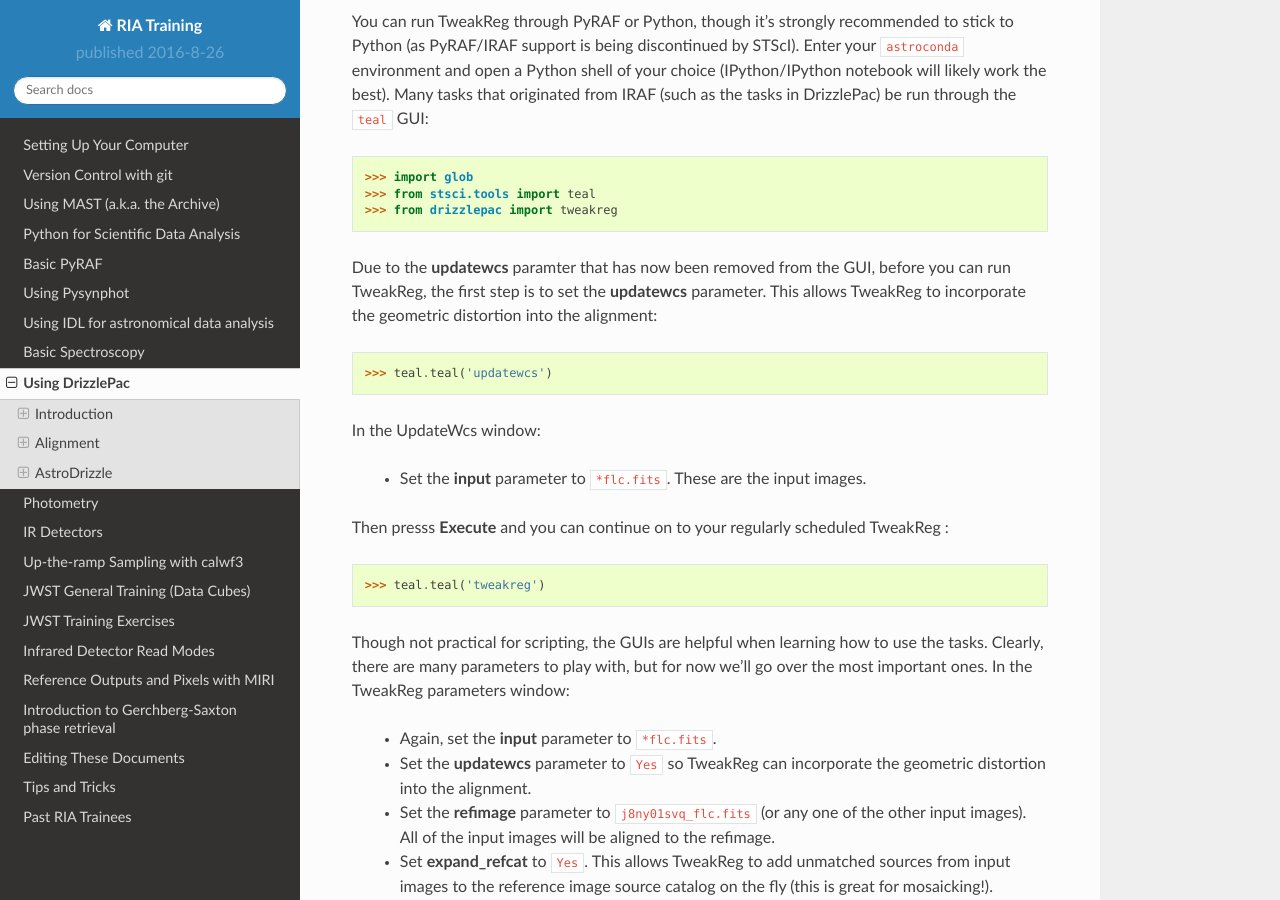
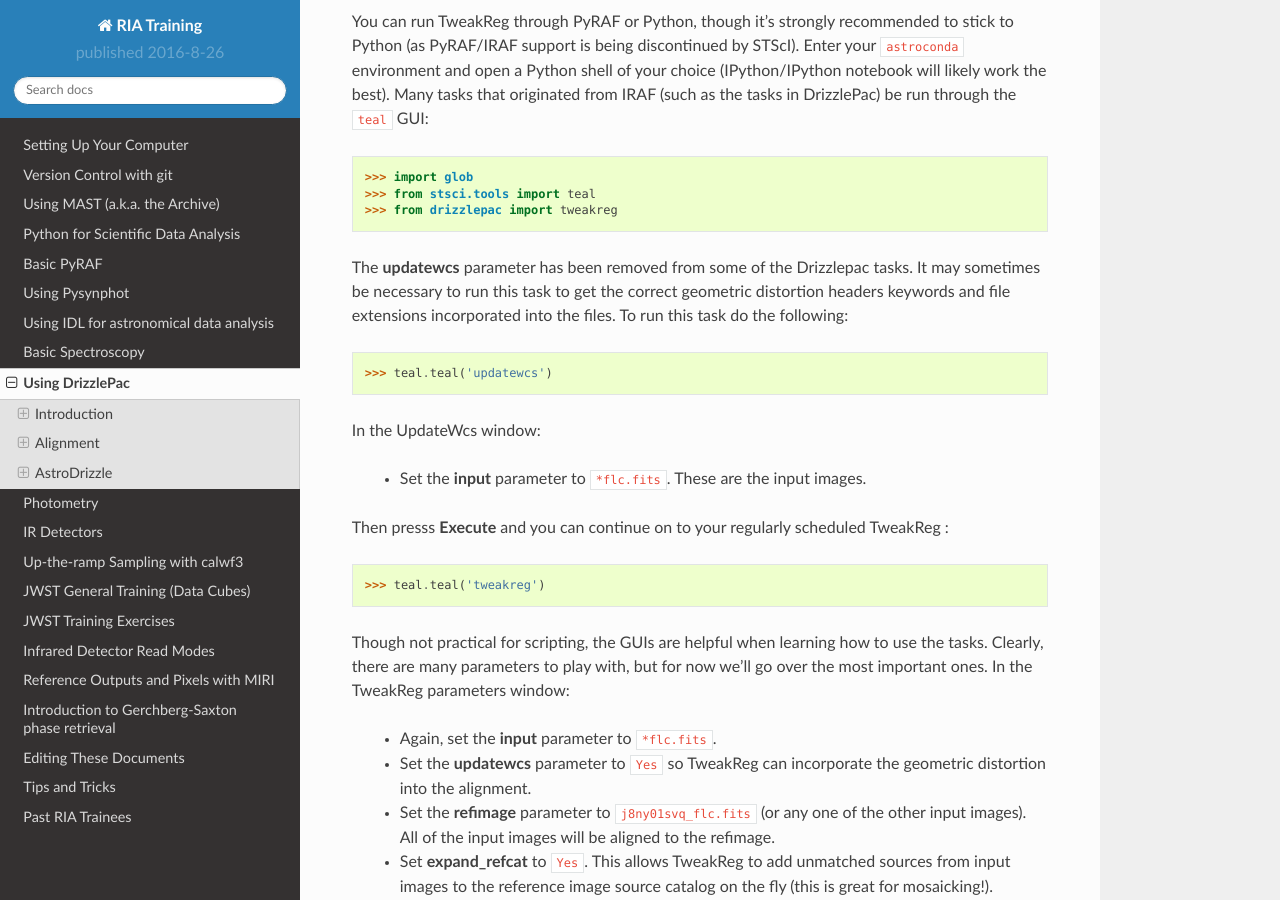
Before and after one commit to staceybright/training-library, a Sphinx documentation site: the page built from source/drizzle.txt, in a window 1280 px wide and 900 px high, scrolled down 5265 px. Built offline with Sphinx 7.4.7 and the Read the Docs theme 2.0.0, drawn with Linux system fonts in a browser that asks for light colours.

Commit message:
Clearing up updatewcs
Cleared up the description of what is going with updatewcs.

```diff
--- a/source/drizzle.txt
+++ b/source/drizzle.txt
@@ -140,9 +140,7 @@ You can run TweakReg through PyRAF or Python, though it's strongly recommended t
 >>> from stsci.tools import teal
 >>> from drizzlepac import tweakreg
 
-Due to the **updatewcs** paramter that has now been removed from the GUI, before
-you can run TweakReg, the first step is to set the **updatewcs** parameter. This
-allows TweakReg to incorporate the geometric distortion into the alignment:
+The **updatewcs** parameter has been removed from some of the Drizzlepac tasks. It may sometimes be necessary to run this task to get the correct geometric distortion headers keywords and file extensions incorporated into the files. To run this task do the following:
 
 >>> teal.teal('updatewcs')
 
```
